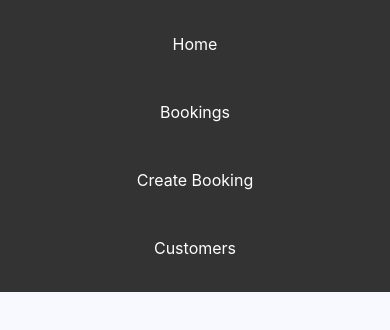
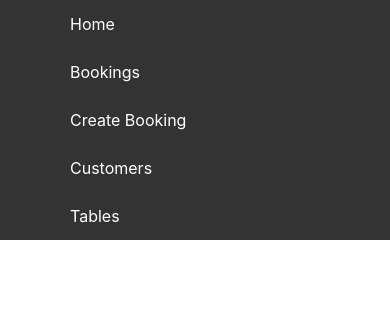
Before and after one commit to YYChen01988/Restaurant_Booking_System_Fullstack, a React (Create React App) app in the folder restaurantfrontend/: page / in a window 390 px wide. Shown: the top 330 px of the page. Built offline with nearby package versions, Linux system fonts and the light colour scheme.

Commit message:
Adds tables, amends bookings, customers and styling

```diff
--- a/restaurantfrontend/public/css/style.css
+++ b/restaurantfrontend/public/css/style.css
@@ -1,48 +1,58 @@
-.component {
-  margin: 20px;
-  padding: 10px;
-  width: 300px;
-  border: 1px solid black;
+/* HEADER NAVBAR */
+
+header li {
+  padding: 14px;
 }
 
-.name {
-  color: darkSlateGray;
+ul.topnav {
+  list-style-type: none;
+  margin: 0;
+  overflow: hidden;
+  background-color: #333;
 }
 
-ul.component-list {
-  display: flex;
-  flex-wrap: wrap;
+ul.topnav li {float: left;}
+
+ul.topnav li a {
+  color: white;
+  text-align: center;
+  padding: 14px 16px;
+  text-decoration: none;
 }
 
-li.component-item {
-  display: inline;
+ul.topnav li :hover:not(.active) {background-color: #111;}
+
+ul.topnav li.right {float: right;}
+
+@media screen and (max-width: 600px){
+  ul.topnav li.right,
+  ul.topnav li {float: none;}
 }
 
-body {
-  height: 125vh;
-  font-family: sans-serif;
-  background-color: ghostWhite;
+/* CUSTOMERS */
+
+.heading {
+  text-align: center;
 }
 
-#root {
-  margin-top: 80px;
-  padding: 30px;
+table {
+  display: flex;
+  justify-content: center;
 }
 
-header {
-  background-color: white;
-  position: fixed;
-  top: 0;
-  left: 0;
-  right: 0;
-  height: 80px;
-  align-items: center;
-  width: 100%;
+th, td {
+  text-align: left;
+  padding: 8px;
 }
 
-header li {
-  margin: 20px;
+tr:nth-child(even){background-color: #f2f2f2}
+
+th {
+  background-color: #4CAF50;
+  color: white;
 }
+
+/* FORM */
 
 .form {
   width: 400px;
@@ -73,37 +83,3 @@ button, input[type=submit], input[type=reset] {
   cursor: pointer;
   font-size: 18px;
 }
-
-div {
-  border-radius: 5px;
-  background-color: #f2f2f2;
-  padding: 20px;
-}
-
-ul.topnav {
-  list-style-type: none;
-  margin: 0;
-  padding: 0;
-  overflow: hidden;
-  background-color: #333;
-  width: auto;
-}
-
-ul.topnav li {float: left;}
-
-ul.topnav li a {
-  display: block;
-  color: white;
-  text-align: center;
-  padding: 14px 16px;
-  text-decoration: none;
-}
-
-ul.topnav li :hover:not(.active) {background-color: #111;}
-
-ul.topnav li.right {float: right;}
-
-@media screen and (max-width: 600px){
-  ul.topnav li.right,
-  ul.topnav li {float: none;}
-}
--- a/restaurantfrontend/src/App.js
+++ b/restaurantfrontend/src/App.js
@@ -3,6 +3,7 @@ import {BrowserRouter as Router, Route, Switch} from "react-router-dom";
 import NavBar from './NavBar.js';
 import CustomerContainer from './containers/customers/CustomerContainer';
 import BookingContainer from './containers/bookings/BookingContainer';
+import TableContainer from './containers/tables/TableContainer';
 import BookingFormContainer from './containers/bookings/BookingFormContainer';
 
 class App extends Component {
@@ -20,6 +21,7 @@ class App extends Component {
 
             <Route exact path="/bookings" component={BookingContainer}/>
             <Route exact path="/bookings/new" component={BookingFormContainer} />
+            <Route exact path="/tables" component={TableContainer} />
           </Switch>
         </React.Fragment>
       </Router>
--- a/restaurantfrontend/src/NavBar.js
+++ b/restaurantfrontend/src/NavBar.js
@@ -5,7 +5,7 @@ const NavBar = (props) => {
   return (
     <header>
       <ul className="topnav">
-        <li className="active">
+        <li>
           <Link to="/">Home</Link>
         </li>
         <li>
@@ -17,6 +17,9 @@ const NavBar = (props) => {
         <li>
           <Link to="/customers">Customers</Link>
         </li>
+        <li>
+          <Link to="/tables">Tables</Link>
+        </li>
       </ul>
     </header>
   )
--- a/restaurantfrontend/src/components/bookings/Booking.js
+++ b/restaurantfrontend/src/components/bookings/Booking.js
@@ -3,11 +3,15 @@ import React from 'react';
 const Booking = (props) => {
 
 	// const bookings =
-		return (
-			<div>
-			<h1>{props.booking.party}</h1>
-		</div>
-		)
-	}
+	return (
+		<tr>
+			{/* <td>{props.booking.customer}</td> */}
+			<td>{props.booking.party}</td>
+			<td>{props.booking.startTime}</td>
+			<td>{props.booking.endTime}</td>
+			{/* <td>{props.booking.table}</td> */}
+		</tr>
+	)
+}
 
 export default Booking;
--- a/restaurantfrontend/src/components/customers/Customer.js
+++ b/restaurantfrontend/src/components/customers/Customer.js
@@ -4,22 +4,12 @@ const Customer = (props) => {
 
   const url = "/customers/" + props.customer.id
   return (
-    <div className="component">
-      <a href={url}>
-        <p className="customer">
-          {props.customer.name}
-        </p>
-      </a>
-      <p className="customer">
-        {props.customer.age}
-      </p>
-      <p className="customer">
-        {props.customer.contact}
-      </p>
-      <p className="customer">
-        Bookings go here
-      </p>
-    </div>
+    <tr>
+      <td>{props.customer.name}</td>
+      <td>{props.customer.age}</td>
+      <td>{props.customer.contact}</td>
+      <td>{props.customer.bookings}</td>
+    </tr>
   )
 }
 
--- /dev/null
+++ b/restaurantfrontend/src/components/tables/Table.js
@@ -0,0 +1,15 @@
+import React from 'react';
+
+const Table = (props) => {
+
+  const url = "/tables/"
+  return (
+    <tr>
+      <td>{props.table.capacity}</td>
+      <td>{props.table.reserved}</td>
+      <td>{props.table.bookings}</td>
+    </tr>
+  )
+}
+
+export default Table;
--- a/restaurantfrontend/src/containers/bookings/BookingList.js
+++ b/restaurantfrontend/src/containers/bookings/BookingList.js
@@ -3,15 +3,27 @@ import Booking from '../../components/bookings/Booking'
 
 const BookingList = (props) => {
 	const allBookings = props.bookings.map((booking) => {
-			return <li key={booking.id} className="component-item">
-			<Booking booking={booking}/>
-			</li>
+		return <Booking booking={booking} key={booking.id}/>
 	})
 
 	return (
-			<ul className="component-list">
+		<div className="booking-list">
+				<h1 className="heading">Bookings</h1>
+
+
+				<table className="booking-table">
+					<tbody>
+						<tr>
+							<th>Customer</th>
+							<th>Party Size</th>
+							<th>Start Time</th>
+							<th>End Time</th>
+							<th>Table</th>
+						</tr>
 						{allBookings}
-			</ul>
+					</tbody>
+				</table>
+			</div>
 	)
 }
 
--- a/restaurantfrontend/src/containers/customers/CustomerList.js
+++ b/restaurantfrontend/src/containers/customers/CustomerList.js
@@ -4,16 +4,26 @@ import Customer from '../../components/customers/Customer'
 const CustomerList = (props) => {
 
 	const customers = props.customers.map((customer) => {
-	 	return (<li key={customer.id} className="component-item">
-			<Customer customer={customer} />
-		</li>
-	)
+	 	return <Customer customer={customer} key={customer.id}/>
 	})
 
 	return (
-		<ul className="component-list">
-			{customers}
-		</ul>
+		<div className="customer-list">
+        <h1 className="heading">Customers</h1>
+
+
+        <table className="customer-table">
+          <tbody>
+            <tr>
+              <th>Name</th>
+              <th>Age</th>
+              <th>Contact</th>
+              <th>Booking</th>
+            </tr>
+            {customers}
+          </tbody>
+        </table>
+      </div>
 	)
 }
 
--- /dev/null
+++ b/restaurantfrontend/src/containers/tables/TableContainer.js
@@ -0,0 +1,33 @@
+import React, {Component} from 'react';
+import TableList from './TableList.js';
+
+class TableContainer extends Component {
+
+  constructor(props){
+    super(props);
+    this.state = {tables: []}
+    this.url = props.url;
+  }
+
+  componentDidMount(){
+    fetch(this.url)
+    .then((res) => res.json())
+    .then((data) => {
+      if(data._embedded){
+        this.setState({tables: data._embedded.tables})
+      } else {
+        this.setState({tables: [data]})
+      }
+    })
+
+  }
+
+  render() {
+    return (
+      <TableList tables={this.state.tables}/>
+    )
+  }
+}
+
+
+export default TableContainer;
--- /dev/null
+++ b/restaurantfrontend/src/containers/tables/TableList.js
@@ -0,0 +1,29 @@
+import React from 'react';
+import Table from '../../components/tables/Table'
+
+const TableList = (props) => {
+
+	const tables = props.tables.map((table) => {
+	 	return <Table table={table} key={table.id}/>
+	})
+
+	return (
+		<div className="table-list">
+        <h1 className="heading">Tables</h1>
+
+
+        <table className="table-table">
+          <tbody>
+            <tr>
+              <th>Capacity</th>
+              <th>Reserved</th>
+              <th>Booking</th>
+            </tr>
+            {tables}
+          </tbody>
+        </table>
+      </div>
+	)
+}
+
+export default TableList;
```
Lines whose indentation alone changed are shown as unchanged.
